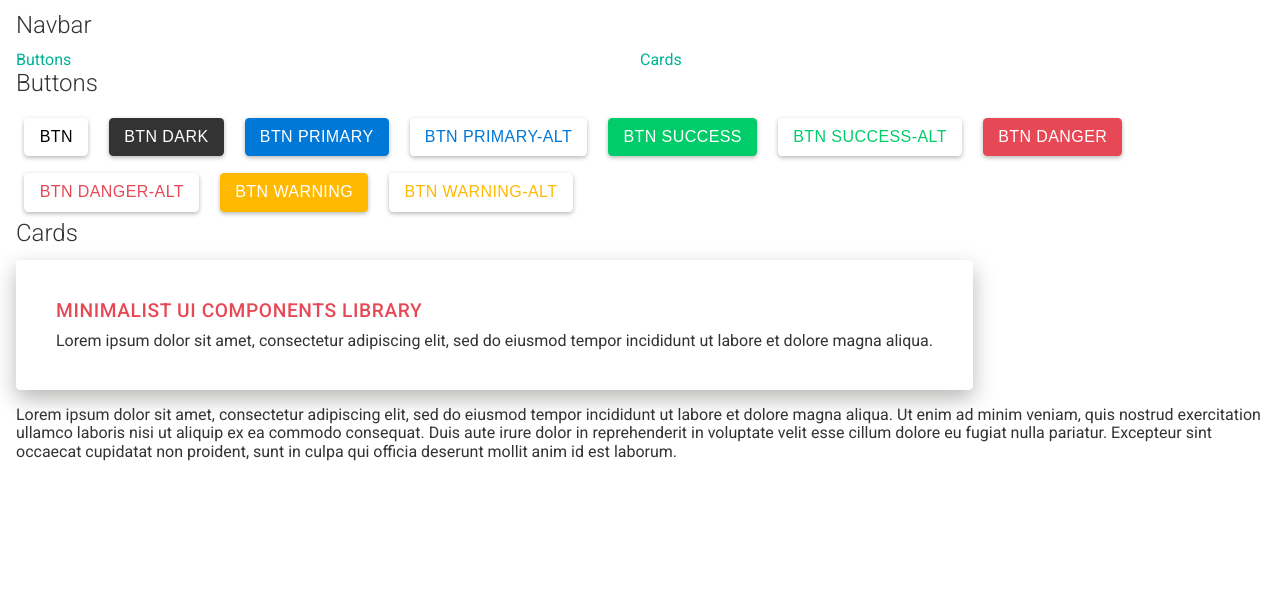
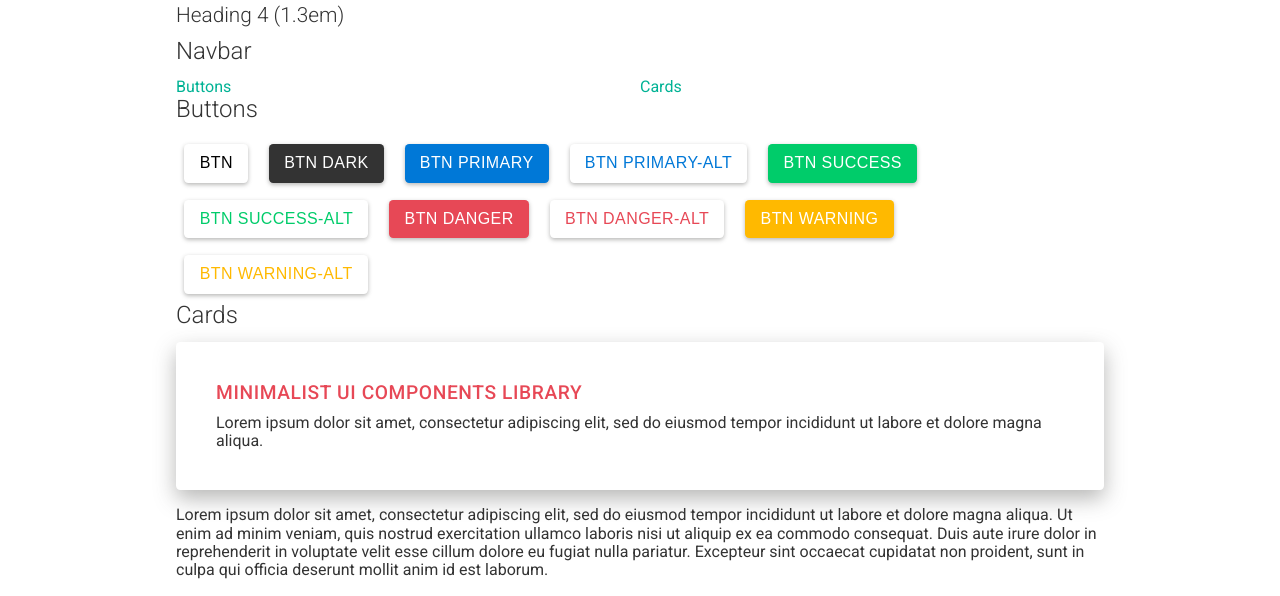
Before and after one commit to tommyip/intent, a plain HTML site: page index.html in a window 1280 px wide. Shown: the part 416-1012 px from the top of the page. Before the commit the page ends 909 px from the top, so only its background shows below. Drawn offline with nearby package versions, Linux system fonts and the light colour scheme.

Commit message:
Add media queries for padding

```diff
--- a/sass/_common.scss
+++ b/sass/_common.scss
@@ -3,7 +3,23 @@ body {
   color: $grey-text;
   font-weight: $font-weight-medium;
   font-size: 16px;
-  padding: 1em;
+  padding-top: 1.5em;
+
+  // Base case (Mobile)
+  margin-left: 1em;
+  margin-right: 1em;
+
+  // Tablet & expensive phones
+  @media (min-width: 640px) {
+    margin-left: 1.5em;
+    margin-right: 1.5em;
+  }
+
+  // Desktop & very expensive phones
+  @media (min-width: 1080px) {
+    margin-left: 11em;
+    margin-right: 11em;
+  }
 
   :focus {
     outline: none;
```
Also changed, not shown: dist/intent.css.
